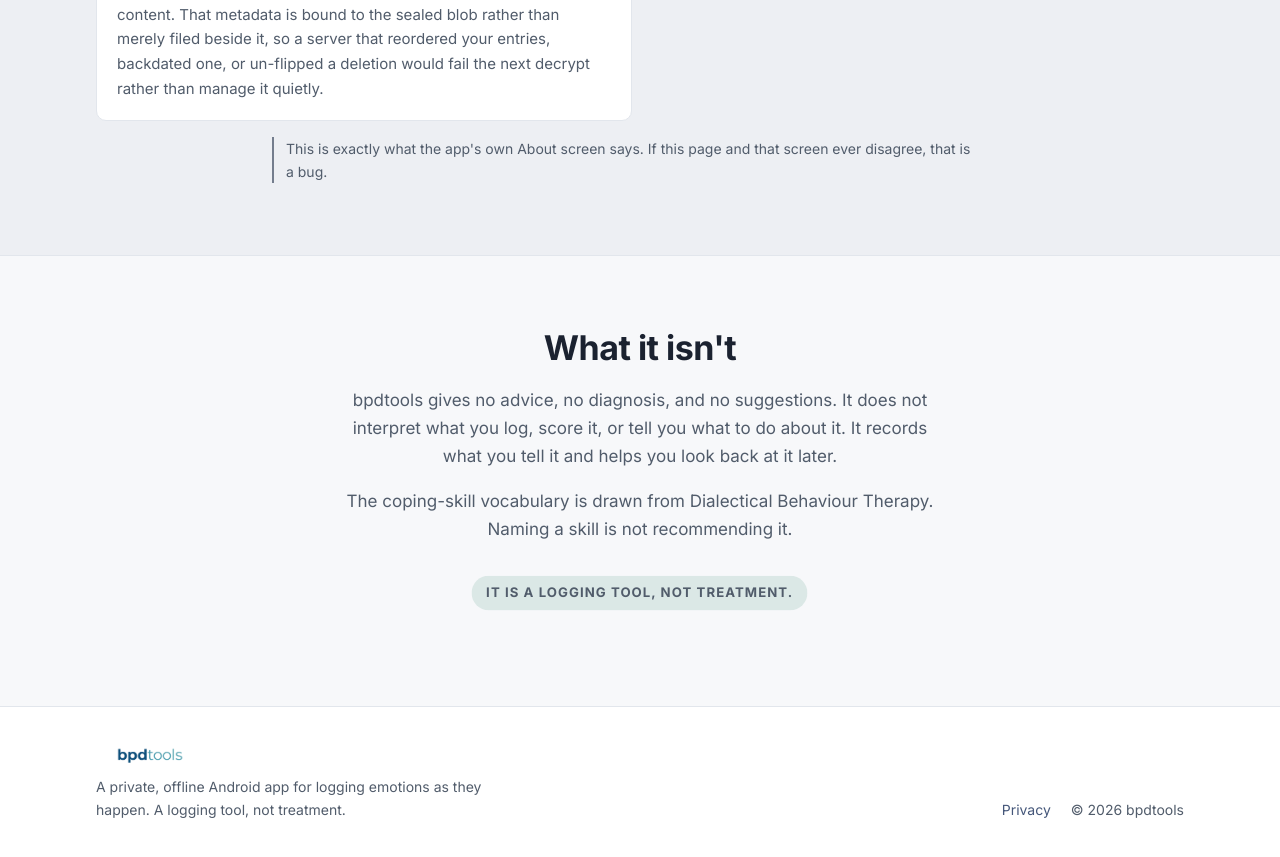
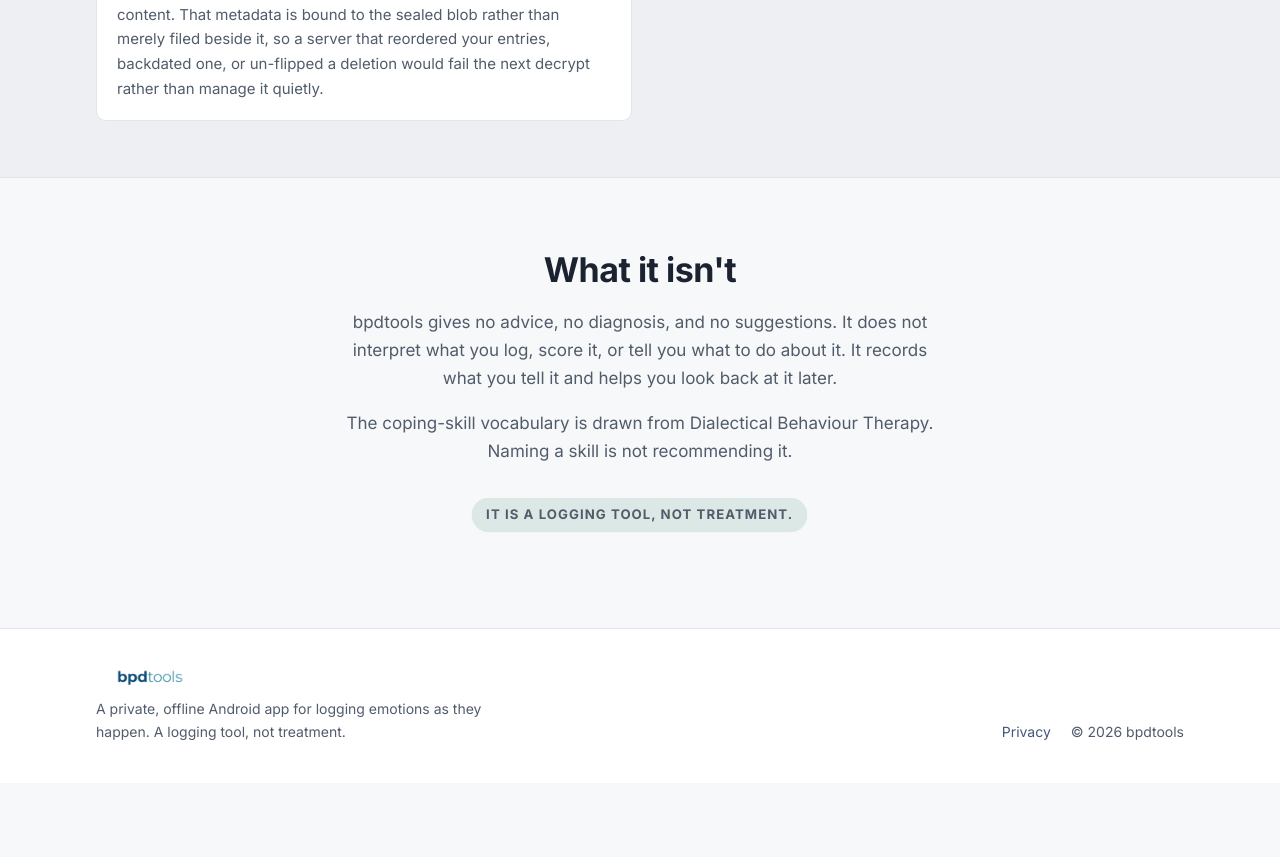
Before and after one commit to erinlkolp/bpdtools-web-site, an Astro site: page / in a window 1280 px wide. Shown: the part 2880-3737 px from the top of the page. After the commit the page ends 3663 px from the top, so only its background shows below. Built offline with nearby package versions, Linux system fonts and the light colour scheme; Astro itself is replaced by a stand-in of ours.

Commit message:
Remove privacy note text

```diff
--- a/src/pages/index.astro
+++ b/src/pages/index.astro
@@ -200,10 +200,6 @@
           </div>
         ))}
       </dl>
-      <p class="note">
-        This is exactly what the app's own About screen says. If this page and
-        that screen ever disagree, that is a bug.
-      </p>
     </div>
   </section>
 
--- a/src/styles/global.css
+++ b/src/styles/global.css
@@ -388,14 +388,7 @@
   .privacy { columns: 2; column-gap: 1rem; }
 }
 
-.note {
-  max-width: 46rem;
-  margin: 2rem auto 0;
-  padding-left: 0.75rem;
-  border-left: 2px solid var(--outline);
-  color: var(--on-surface-variant);
-  font-size: 0.875rem;
-}
+
 
 /* ---------- closing ---------- */
 
```
